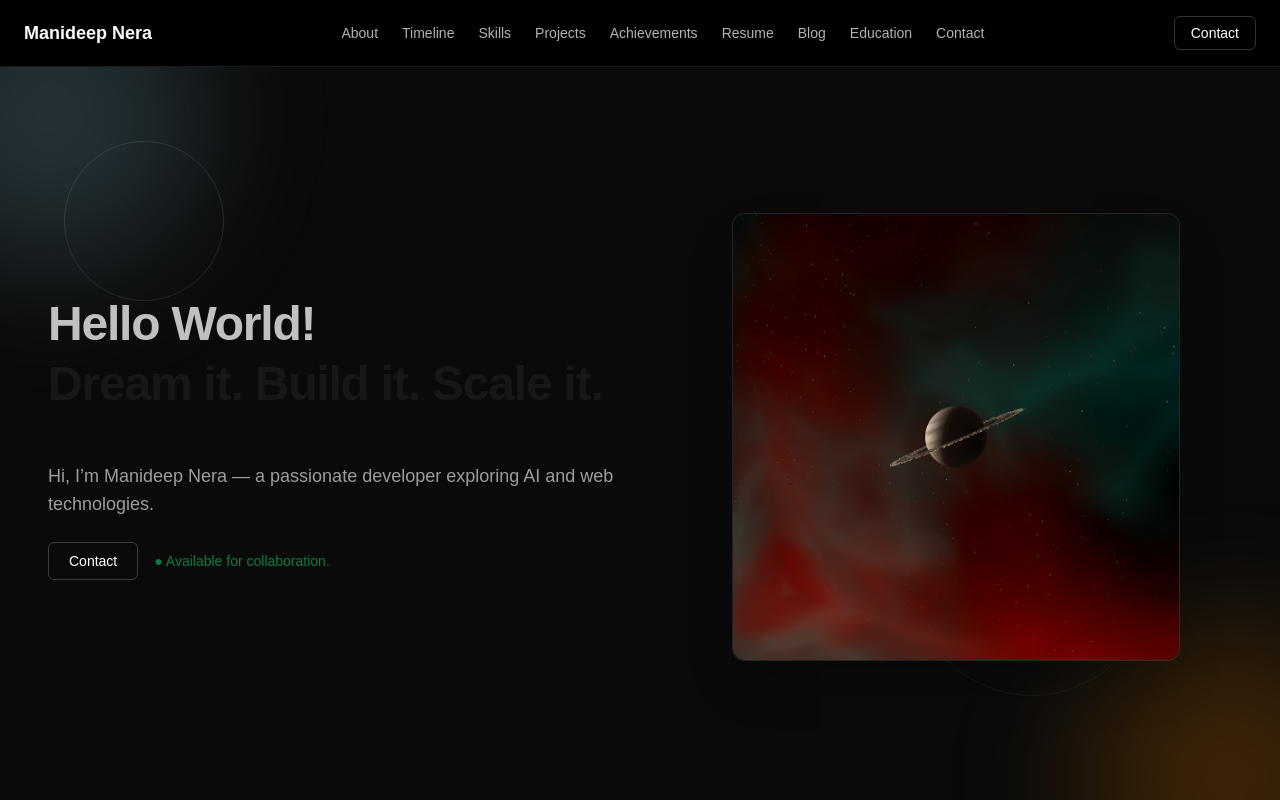
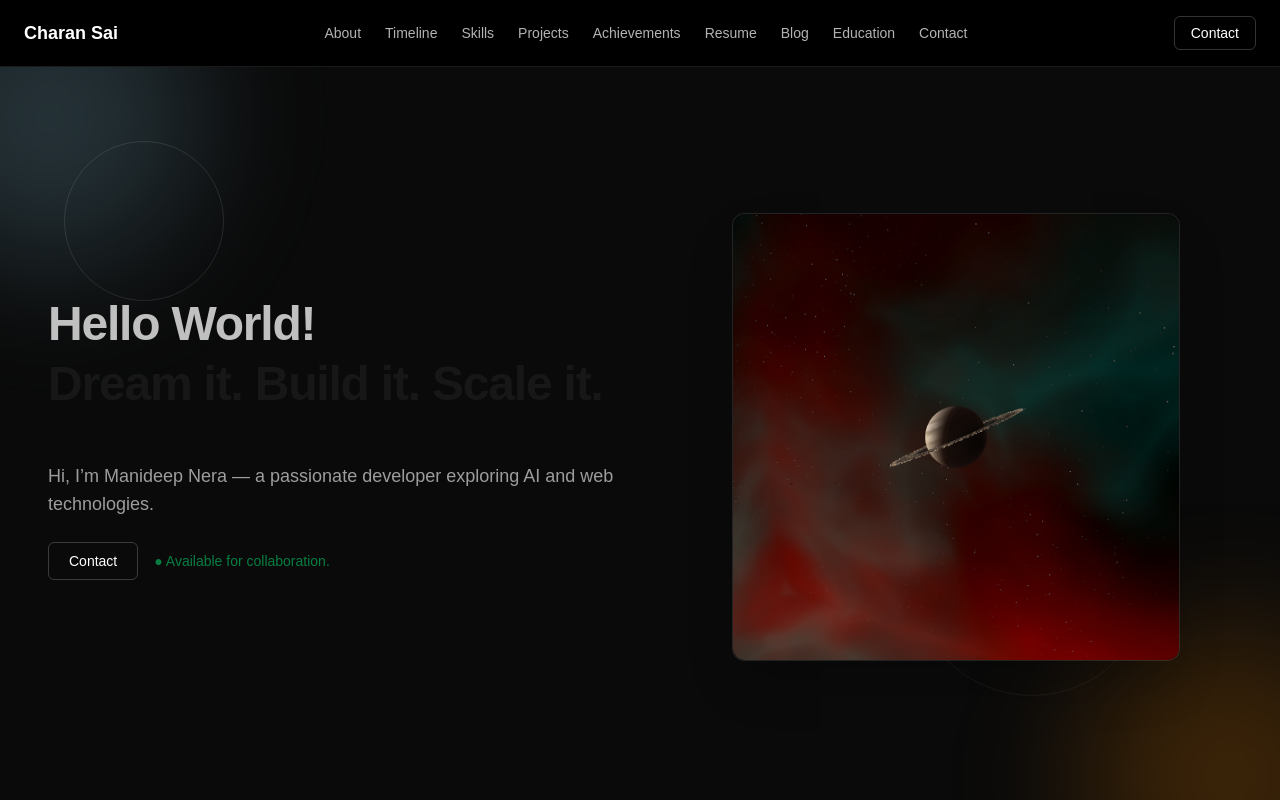
Before and after one commit to manideepnera/Portfolio, a Next.js app: page / in a window 1280 px wide. Shown: the top 800 px of the page. Built offline with nearby package versions, Linux system fonts and the light colour scheme.

Commit message:
Manideep to Charan

```diff
--- a/src/app/components/Navbar.tsx
+++ b/src/app/components/Navbar.tsx
@@ -59,7 +59,7 @@ const Navbar: React.FC<NavbarProps> = ({
           className="text-white font-semibold text-lg cursor-pointer"
           onClick={() => scrollToSection(homeRef)}
         >
-          Manideep Nera
+          Charan Sai
         </div>
 
         {/* Desktop Nav */}
```
